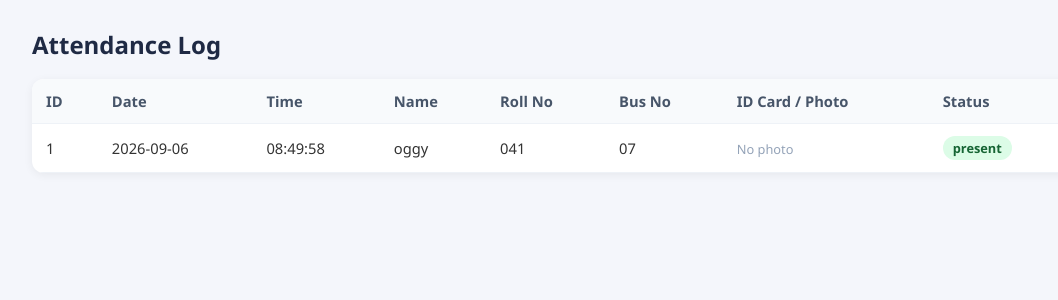
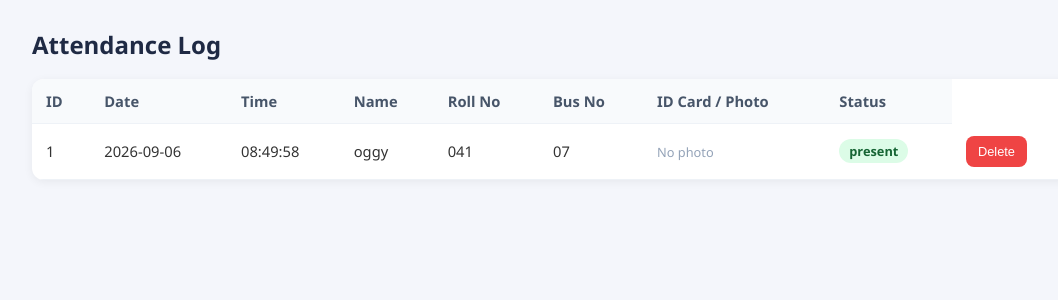
Before and after one commit to praveenkumar21122006/bus-attendance, a Flask app: page /attendance in a window 1280 px wide. Shown: the part 55-355 px from the top of the page, without its empty margins (88-1146 px from the left). Run offline with Flask 3, Linux system fonts and the light colour scheme; a user stored in the database is signed in; data comes from the database, SQL or seed files in the repository; data that the repository does not hold is empty.

Commit message:
Add attendance log deletion controls

```diff
--- a/app.py
+++ b/app.py
@@ -426,6 +426,48 @@ def delete_student(student_id):
     conn.close()
     return redirect(url_for("students"))
 
+@app.route("/delete_attendance/<int:attendance_id>", methods=["POST"])
+@login_required
+def delete_attendance(attendance_id):
+    conn = get_db()
+    deleted = conn.execute(
+        "DELETE FROM attendance WHERE id = ?", (attendance_id,)
+    ).rowcount
+    conn.commit()
+    conn.close()
+    flash(
+        "Attendance log deleted." if deleted else "Attendance log not found.",
+        "success" if deleted else "error",
+    )
+    return redirect(url_for("attendance"))
+
+
+@app.route("/delete_unknown_attendance/<int:record_id>", methods=["POST"])
+@login_required
+def delete_unknown_attendance(record_id):
+    conn = get_db()
+    record = conn.execute(
+        "SELECT image_path FROM unknown_attendance WHERE id = ?", (record_id,)
+    ).fetchone()
+    if record:
+        conn.execute("DELETE FROM unknown_attendance WHERE id = ?", (record_id,))
+        conn.commit()
+    conn.close()
+
+    if record and record["image_path"]:
+        image_path = os.path.join(BASE_DIR, record["image_path"])
+        if os.path.exists(image_path):
+            try:
+                os.remove(image_path)
+            except OSError:
+                pass
+
+    flash(
+        "Unknown-person log deleted." if record else "Unknown-person log not found.",
+        "success" if record else "error",
+    )
+    return redirect(url_for("unknown_attendance"))
+
 
 @app.route("/live_attendance")
 @login_required
--- a/templates/attendance.html
+++ b/templates/attendance.html
@@ -85,6 +85,7 @@
                         <th>Bus No</th>
                         <th>ID Card / Photo</th>
                         <th>Status</th>
+                                            <th>Action</th>
                     </tr>
                 </thead>
                 <tbody>
@@ -103,9 +104,15 @@
                             {% endif %}
                         </td>
                         <td><span class="badge badge-warning">{{ r['status'] }}</span></td>
+                                            <td class="action-cell">
+                                                <form method="POST" action="{{ url_for('delete_unknown_attendance', record_id=r['id']) }}" onsubmit="return confirm('Delete this unknown-person log?');">
+                                                    <button type="submit" class="btn btn-danger btn-small">Delete</button>
+                                                </form>
+                                            </td>
                     </tr>
                     {% else %}
-                    <tr><td colspan="7" class="empty">No unknown persons recorded yet.</td></tr>
+                    <tr><td colspan="8" class="empty">No unknown persons recorded yet.</td></tr>
+                                            <th>Action</th>
                     {% endfor %}
                 </tbody>
             </table>
@@ -140,9 +147,18 @@
                             {% endif %}
                         </td>
                         <td><span class="badge badge-present">{{ r['status'] }}</span></td>
+                                            <td class="action-cell">
+                                                {% if r['kind'] == 'unknown' %}
+                                                <form method="POST" action="{{ url_for('delete_unknown_attendance', record_id=r['id']) }}" onsubmit="return confirm('Delete this unknown-person log?');">
+                                                {% else %}
+                                                <form method="POST" action="{{ url_for('delete_attendance', attendance_id=r['id']) }}" onsubmit="return confirm('Delete this attendance log?');">
+                                                {% endif %}
+                                                    <button type="submit" class="btn btn-danger btn-small">Delete</button>
+                                                </form>
+                                            </td>
                     </tr>
                     {% else %}
-                    <tr><td colspan="8" class="empty">No attendance recorded yet.</td></tr>
+                    <tr><td colspan="9" class="empty">No attendance recorded yet.</td></tr>
                     {% endfor %}
                 </tbody>
             </table>
```
